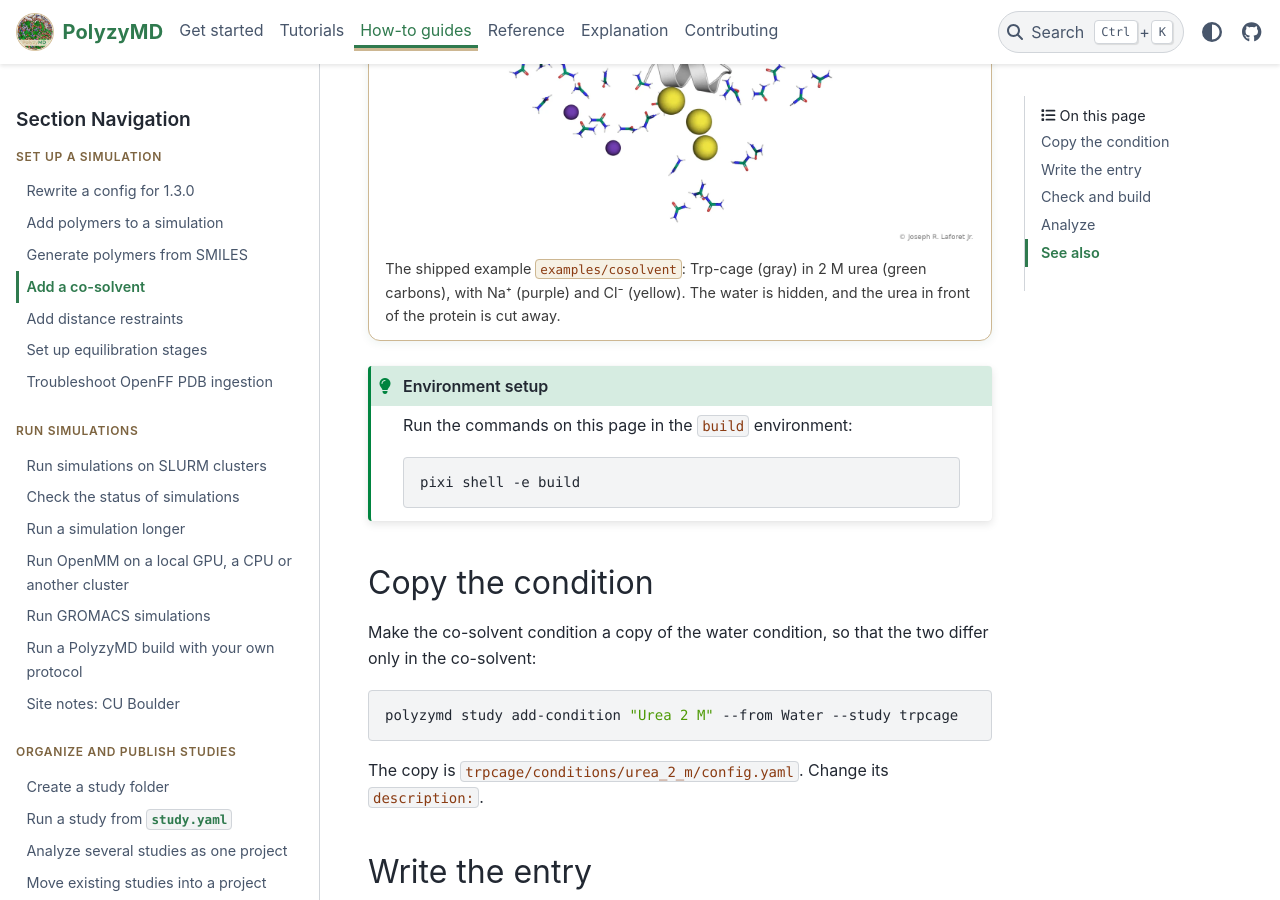
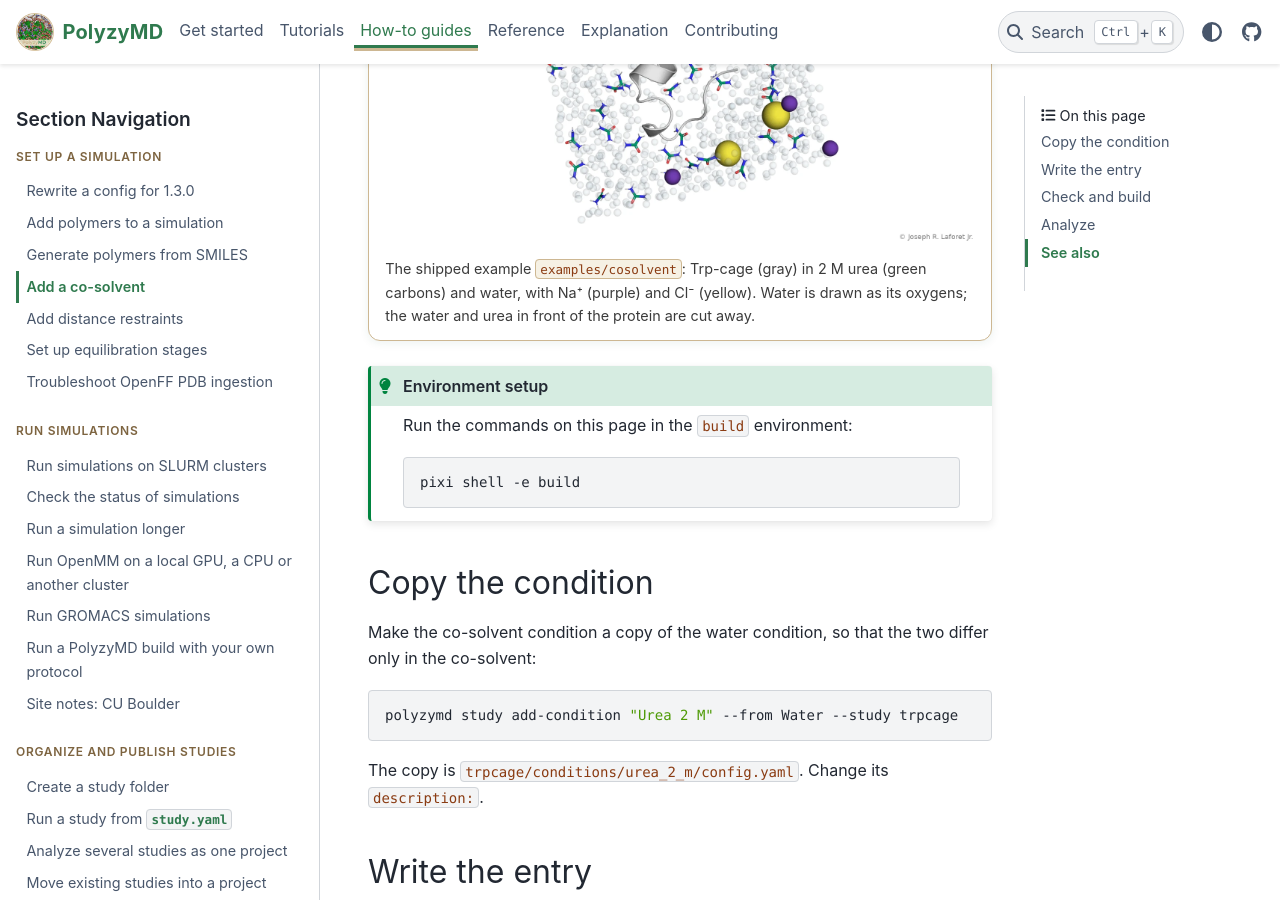
Before and after one commit to joelaforet/polyzymd, a Sphinx documentation site: the page built from docs/source/how_to/cosolvents.md, in a window 1280 px wide and 900 px high, scrolled down 478 px. Built offline with Sphinx 7.4.7 and the PyData theme 0.15.4, drawn with Linux system fonts in a browser that asks for light colours.

Commit message:
Docs renders: gray protein, a tighter cavity view, water in the co-solvent picture
The protein is gray in every render, so color can mark the groups that
matter (Joe's rule); the restraint picture zooms in until the flat-bottom
sphere fills the frame; the co-solvent picture shows the water with the
urea; the water is lighter so a gray protein stands out.

````diff
--- a/docs/source/how_to/cosolvents.md
+++ b/docs/source/how_to/cosolvents.md
@@ -9,11 +9,11 @@ GROMACS.
 ```{figure} ../_static/renders/cosolvent.webp
 :figclass: pz-render
 :class: dark-light
-:alt: Trp-cage drawn as a gray cartoon, surrounded by urea molecules with green carbons and by sodium and chloride ions as purple and yellow spheres.
+:alt: Trp-cage drawn as a gray cartoon in a box of water, shown as small light spheres, with urea molecules with green carbons and sodium and chloride ions as purple and yellow spheres.
 
 The shipped example `examples/cosolvent`: Trp-cage (gray) in 2 M urea (green
-carbons), with Na⁺ (purple) and Cl⁻ (yellow). The water is hidden, and the
-urea in front of the protein is cut away.
+carbons) and water, with Na⁺ (purple) and Cl⁻ (yellow). Water is drawn as its
+oxygens; the water and urea in front of the protein are cut away.
 ```
 
 :::{admonition} Environment setup
````
Also changed, not shown: docs/source/get_started/quickstart.md (+2 -2 lines), docs/source/_static/renders/cosolvent.webp, docs/source/_static/renders/ligand_restraint.webp, docs/source/_static/renders/quickstart_system.webp.
